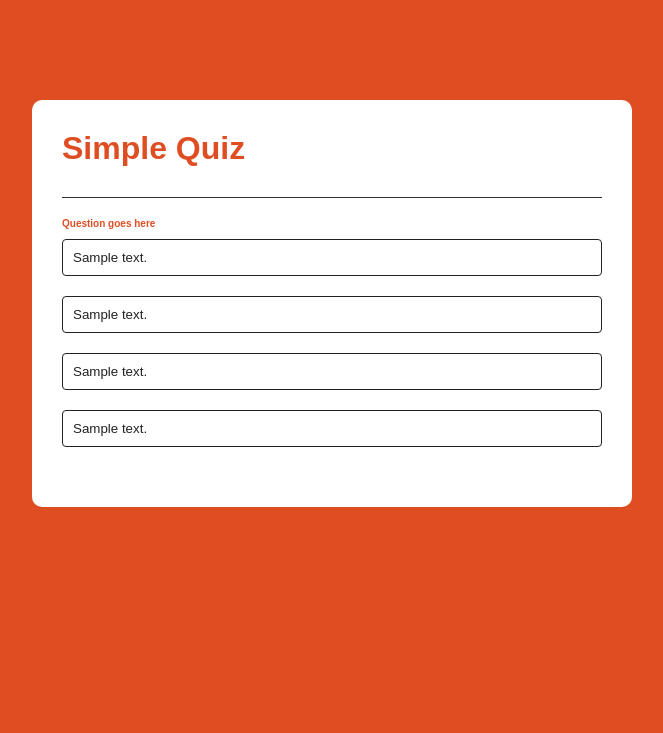
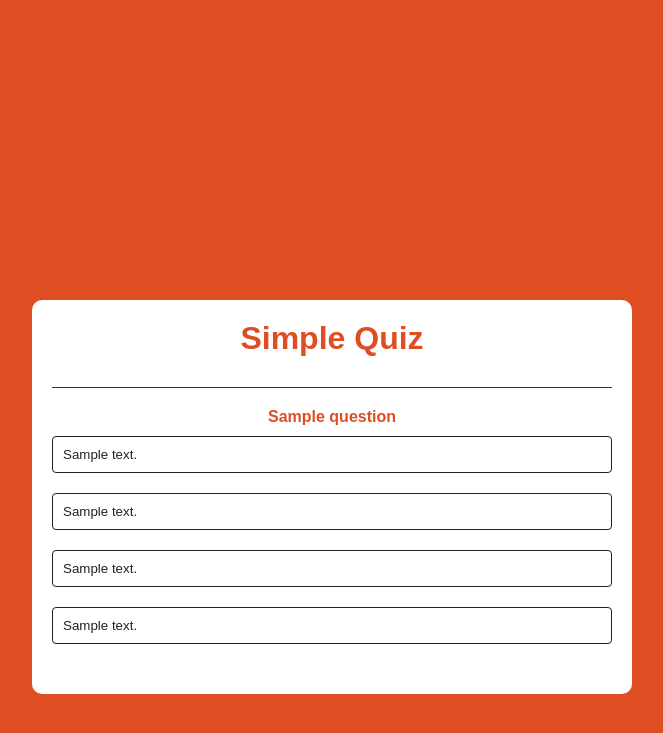
Before and after one commit to Ben2104/QuizzRiff, a Flask app: template templates/index.html in a window 1280 px wide. Shown: the top 733 px of the page, without its empty margins (308-971 px from the left). Run offline with Flask 3, Linux system fonts and the light colour scheme; the template is opened without the code that fills it: most values are stand-ins (such as "Sample title", 1, 10 or a date in 2020).

Commit message:
modified:   __pycache__/questions.cpython-310.pyc 	modified:   app.py 	deleted:    main.py 	modified:   static/index.js 	modified:   static/styles.css 	modified:   templates/index.html

```diff
--- a/app.py
+++ b/app.py
@@ -1,12 +1,17 @@
 from flask import Flask, render_template
 from inquirer import inquire
+import questions
 
 app = Flask(__name__)
 
 @app.route('/')
 def index():
-
-    return render_template("index.html", )
+    quiz = questions.name_president()
+    return render_template("index.html", question=quiz[0],
+                           answer1=quiz[1],
+                           answer2=quiz[2],
+                           answer3=quiz[3],
+                           answer4=quiz[4])
 
 if __name__ == "__main__":
     app.run()
--- a/static/index.js
+++ b/static/index.js
@@ -0,0 +1 @@
+document.getElementById("question").innerHTML = 5 + 6;
--- a/static/styles.css
+++ b/static/styles.css
@@ -4,19 +4,24 @@
     font-family: 'Poppins', sans-serif;
     box-sizing: border-box;
 }
+
 body {
     background: #df4e22;
 }
+
 .app {
+    text-align: center;
     background: #fff;
     width: 90%;
     max-width: 600px;
-    margin: 100px auto 0;
+    margin: 300px auto 0;
     border-radius: 10px;
-    padding: 30px;
+    padding: 20px;
+
 }
 
 .app h1 {
+    text-align: center;
     font-weight: 25px;
     color: #df4e22;
     font-weight: 600;
@@ -29,7 +34,7 @@ body {
 }
 
 .quiz h2 {
-    font-size: 10px;
+    font-size: 16px;
     color: #df4e22;
     font-weight: 600;
 }
@@ -37,7 +42,7 @@ body {
 .btn {
     background: #fff;
     color: #222;
-    font-weight: 500;
+    font-weight: 500 bold;
     width: 100%;
     border: 1px solid;
     padding: 10px;
--- a/templates/index.html
+++ b/templates/index.html
@@ -5,19 +5,20 @@
     <meta name="viewport" content="width=device-width, initial-scale=1.0">
     <title>Quiz-App</title>
     <link rel="stylesheet" type="text/css" href="{{ url_for('static', filename='styles.css') }}">
-
+    <script type = "text/javascript" src = "{{url_for('static', filename='index.js') }}"></script>
 </head>
 <body>
    <div class="app">
     <h1>Simple Quiz</h1>
     <div class="quiz">
-        <h2 id="question">Question goes here</h2>
+        <h2 id="question">{{ question }}</h2>
         <div id="answer-button">
             <button class="btn">{{ answer1 }}</button>
             <button class="btn">{{ answer2 }}</button>
             <button class="btn">{{ answer3 }}</button>
             <button class="btn">{{ answer4 }}</button>
         </div>
+        <div class="next-button"></div>
     </div>
    </div>
 
```
Also changed, not shown: main.py (deleted, +0 -13 lines).
